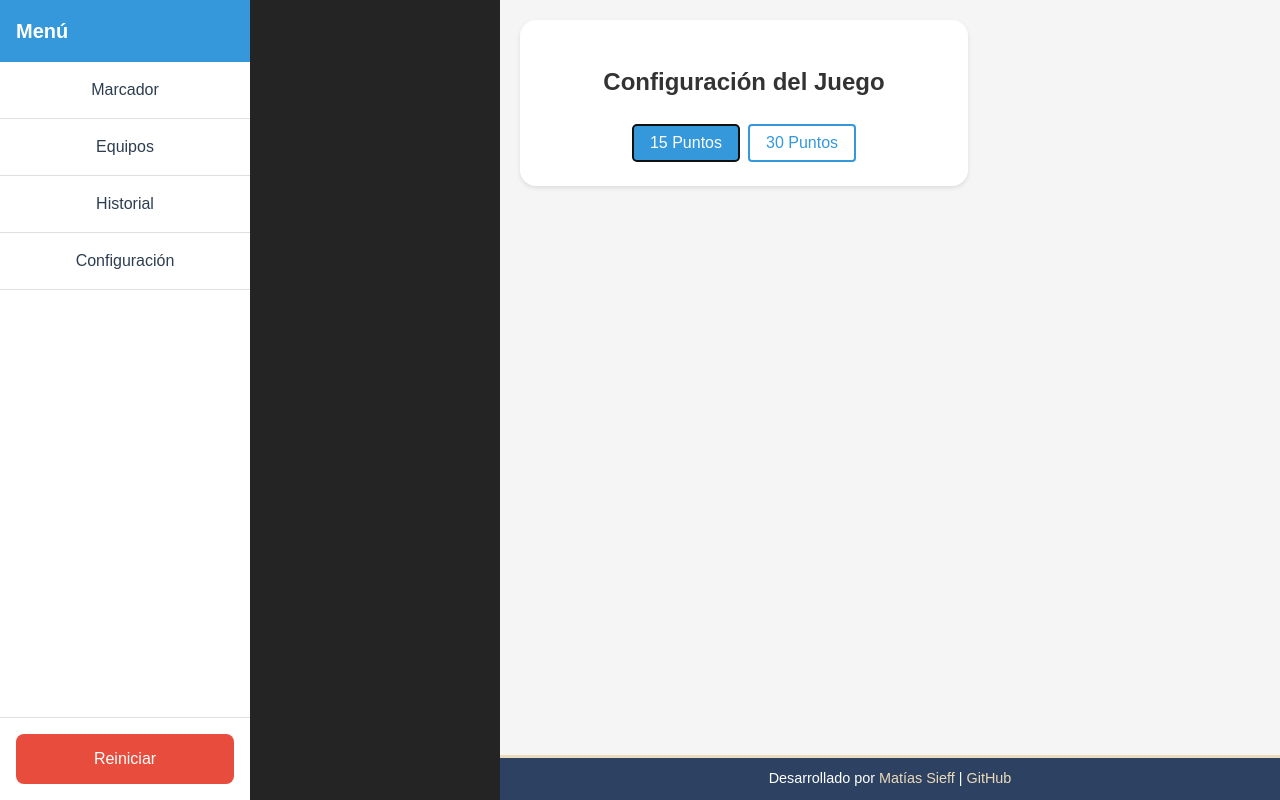
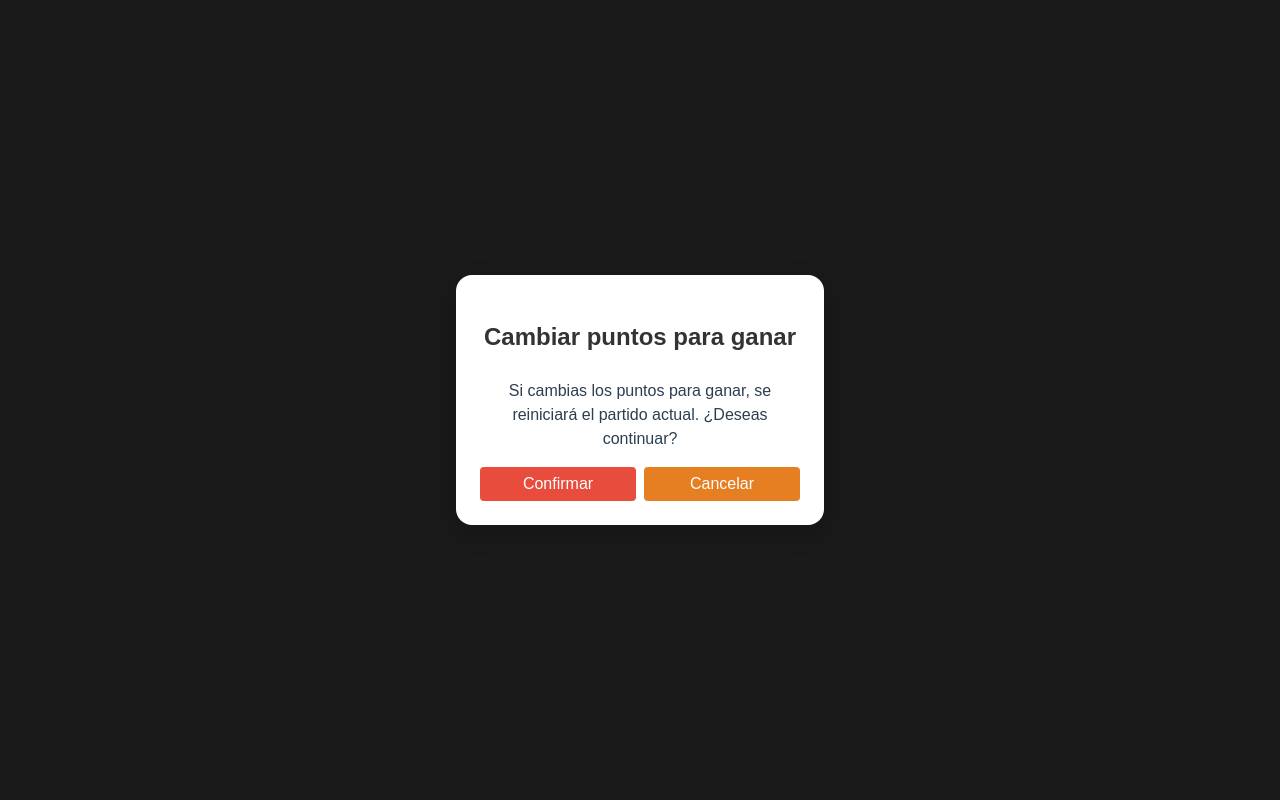
Before and after one commit to mattsff/anotador-de-truco, a Vue app: page /game-config in a window 1280 px wide. Both pictures are taken after a click on the button "15 Puntos". Built offline with nearby package versions, Linux system fonts and the light colour scheme.

Commit message:
feat: confirm when try to change config

```diff
--- a/src/components/ConfirmResetPopup.vue
+++ b/src/components/ConfirmResetPopup.vue
@@ -2,6 +2,14 @@
 import { ref, defineExpose } from 'vue';
 import { useI18n } from 'vue-i18n';
 import { useGameStore } from '@/stores';
+
+const props = defineProps<{
+  onConfirm?: () => void
+  title?: string
+  message?: string
+  confirmText?: string
+  cancelText?: string
+}>();
 
 const { t } = useI18n();
 const gameStore = useGameStore();
@@ -14,7 +22,11 @@ const showPopup = () => {
 
 const confirm = () => {
   show.value = false;
-  gameStore.resetGame();
+  if (props.onConfirm) {
+    props.onConfirm();
+  } else {
+    gameStore.resetGame();
+  }
 };
 
 const cancel = () => {
@@ -28,14 +40,18 @@ defineExpose({ showPopup });
   <transition name="fade">
     <div v-if="show" class="confirmation-popup" role="dialog" aria-modal="true" aria-label="Confirmation popup">
       <div class="confirmation-popup__content">
-        <h2 class="confirmation-popup__title">{{ t('confirmResetPopup.title') }}</h2>
-        <p class="confirmation-popup__message">{{ t('confirmResetPopup.message') }}</p>
+        <h2 class="confirmation-popup__title">
+          {{ props.title ?? t('confirmResetPopup.title') }}
+        </h2>
+        <p class="confirmation-popup__message">
+          {{ props.message ?? t('confirmResetPopup.message') }}
+        </p>
         <div class="confirmation-popup__buttons">
           <button @click="confirm" class="confirmation-popup__button confirmation-popup__confirm">
-            {{ t('confirmResetPopup.confirm') }}
+            {{ props.confirmText ?? t('confirmResetPopup.confirm') }}
           </button>
           <button @click="cancel" class="confirmation-popup__button confirmation-popup__cancel">
-            {{ t('confirmResetPopup.cancel') }}
+            {{ props.cancelText ?? t('confirmResetPopup.cancel') }}
           </button>
         </div>
       </div>
--- a/src/components/GameConfig.vue
+++ b/src/components/GameConfig.vue
@@ -1,7 +1,8 @@
 <script setup lang="ts">
-import { computed } from 'vue';
+import { computed, ref } from 'vue';
 import { useGameStore } from '@/stores';
 import { useI18n } from 'vue-i18n';
+import ConfirmResetPopup from '@/components/ConfirmResetPopup.vue';
 import { GAME_POINTS_15, GAME_POINTS_30 } from '@/config';
 
 const gameStore = useGameStore();
@@ -9,8 +10,21 @@ const { t } = useI18n();
 
 const pointsToWin = computed(() => gameStore.pointsToWin);
 
+const confirmPopupRef = ref<InstanceType<typeof ConfirmResetPopup> | null>(null);
+const pendingPoints = ref<number | null>(null);
+
 const setPointsToWin = (points: number) => {
-  gameStore.setPointsToWin(points);
+  if (points !== gameStore.pointsToWin) {
+    pendingPoints.value = points;
+    confirmPopupRef.value?.showPopup();
+  }
+};
+
+const confirmChange = () => {
+  if (pendingPoints.value !== null) {
+    gameStore.setPointsToWin(pendingPoints.value);
+    pendingPoints.value = null;
+  }
 };
 
 const pointOptions = [
@@ -34,6 +48,14 @@ const pointOptions = [
         {{ option.label }}
       </button>
     </div>
+    <ConfirmResetPopup
+      ref="confirmPopupRef"
+      :onConfirm="confirmChange"
+      :title="t('gameConfig.confirmChangeTitle')"
+      :message="t('gameConfig.confirmChangeMessage')"
+      :confirmText="t('gameConfig.confirm')"
+      :cancelText="t('gameConfig.cancel')"
+    />
   </section>
 </template>
 
--- a/src/i18n/locales/es.json
+++ b/src/i18n/locales/es.json
@@ -30,7 +30,11 @@
     "title": "Configuración del Juego",
     "pointsToWin": "Puntos para ganar",
     "fifteen": "15 Puntos",
-    "thirty": "30 Puntos"
+    "thirty": "30 Puntos",
+    "confirmChangeTitle": "Cambiar puntos para ganar",
+    "confirmChangeMessage": "Si cambias los puntos para ganar, se reiniciará el partido actual. ¿Deseas continuar?",
+    "confirm": "Confirmar",
+    "cancel": "Cancelar"
   },
   "confirmResetPopup": {
     "title": "Reiniciar Partida",
--- a/src/stores/modules/game.ts
+++ b/src/stores/modules/game.ts
@@ -25,7 +25,6 @@ export const useGameStore = defineStore('game', {
       if (this.gameEnded) return
       if (this.team1Score + points <= this.pointsToWin) {
         this.team1Score += points
-        const teamsStore = useTeamsStore()
         const historyStore = useHistoryStore()
         historyStore.logPointChange({
           teamNumber: 1,
@@ -38,7 +37,6 @@ export const useGameStore = defineStore('game', {
       if (this.gameEnded) return
       if (this.team2Score + points <= this.pointsToWin) {
         this.team2Score += points
-        const teamsStore = useTeamsStore()
         const historyStore = useHistoryStore()
         historyStore.logPointChange({
           teamNumber: 2,
@@ -49,7 +47,6 @@ export const useGameStore = defineStore('game', {
     },
     decrementTeam1Score(points: number = 1) {
       this.team1Score = Math.max(0, this.team1Score - points)
-      const teamsStore = useTeamsStore()
       const historyStore = useHistoryStore()
       historyStore.logPointChange({
         teamNumber: 1,
@@ -58,7 +55,6 @@ export const useGameStore = defineStore('game', {
     },
     decrementTeam2Score(points: number = 1) {
       this.team2Score = Math.max(0, this.team2Score - points)
-      const teamsStore = useTeamsStore()
       const historyStore = useHistoryStore()
       historyStore.logPointChange({
         teamNumber: 2,
```
